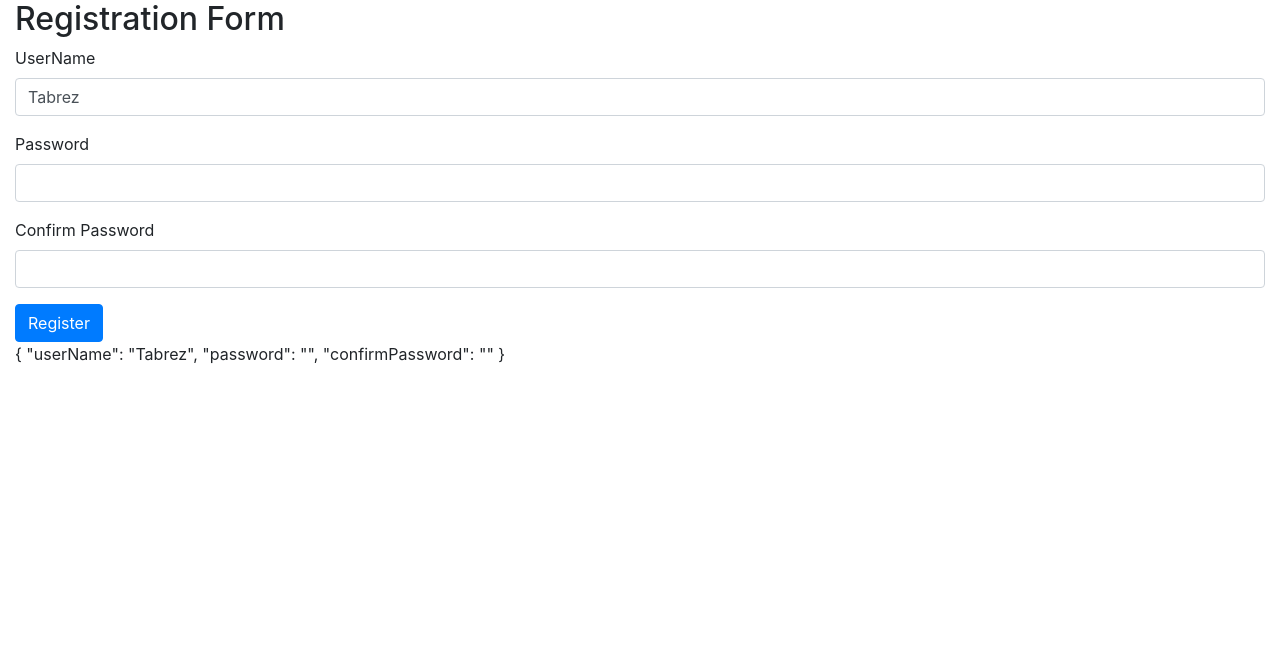
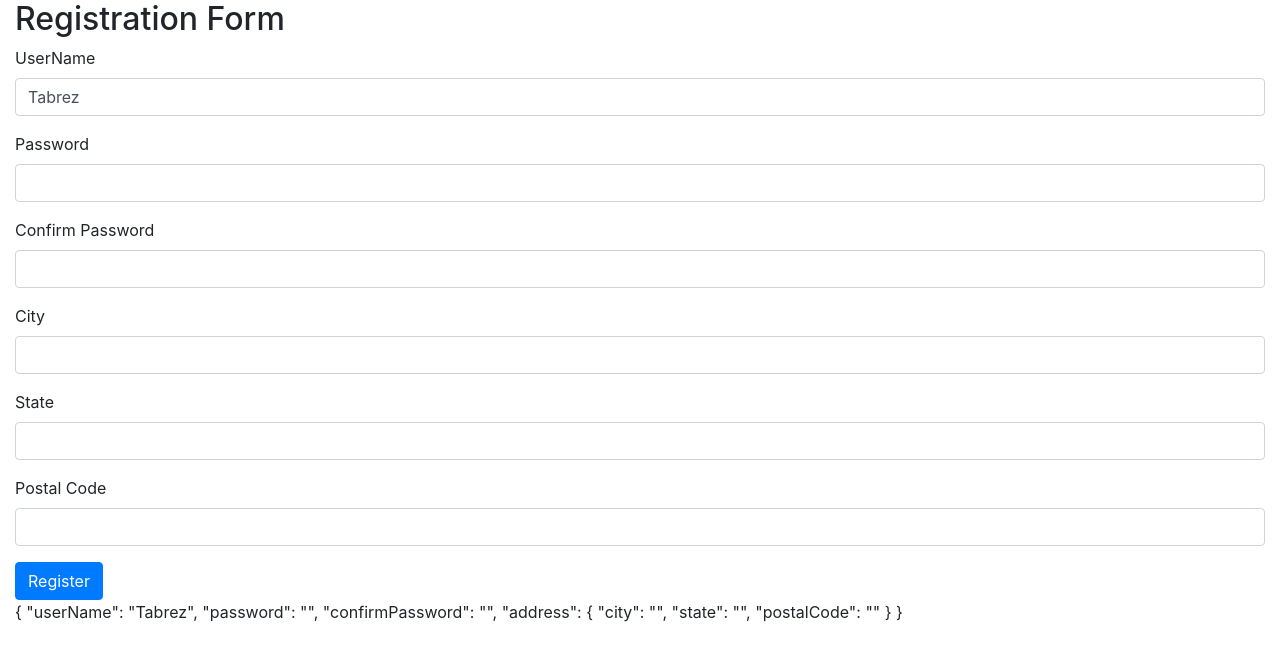
Before and after one commit to metabrez/ReactiveForm, an Angular app: page / in a window 1280 px wide. Shown: the top 660 px of the page. Built offline with nearby package versions, Linux system fonts and the light colour scheme.

Commit message:
added nested formgroup

```diff
--- a/src/app/app.component.html
+++ b/src/app/app.component.html
@@ -13,6 +13,21 @@
  <label>Confirm Password</label>
     <input type="password"  formControlName="confirmPassword" class="form-control">
   </div>
+  <div formGroupName="address">
+  <div class="form-group">
+    <label>City</label>
+    <input formControlName="city" type="text" class="form-control">
+  </div>
+  <div class="form-group">
+    <label>State</label>
+    <input formControlName="state" type="text" class="form-control">
+  </div>
+  <div class="form-group">
+    <label>Postal Code</label>
+    <input formControlName="postalCode" type="text" class="form-control">
+  </div>
+</div>
+
    <button class=" btn btn-primary" type="submit">Register</button>
 </form>
 {{registrationForm.value | json}}
--- a/src/app/app.component.ts
+++ b/src/app/app.component.ts
@@ -11,6 +11,12 @@
   registrationForm=new FormGroup(
     {userName:new FormControl('Tabrez'),
   password:new FormControl(''),
-  confirmPassword:new FormControl('')
+  confirmPassword:new FormControl(''),
+  address:new FormGroup(
+    {city:new FormControl(''),
+    state:new FormControl(''),
+    postalCode:new FormControl('')
+  }
+  )
   });
 }
```
